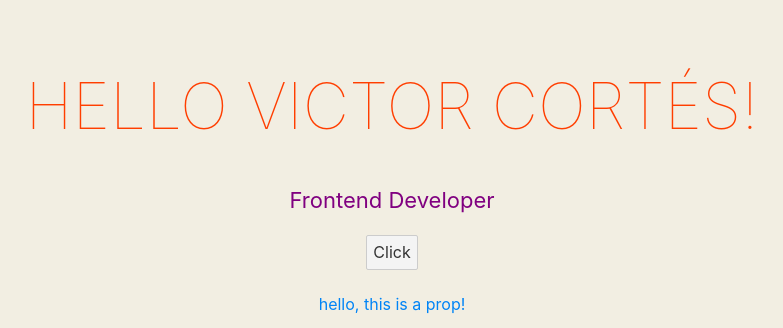
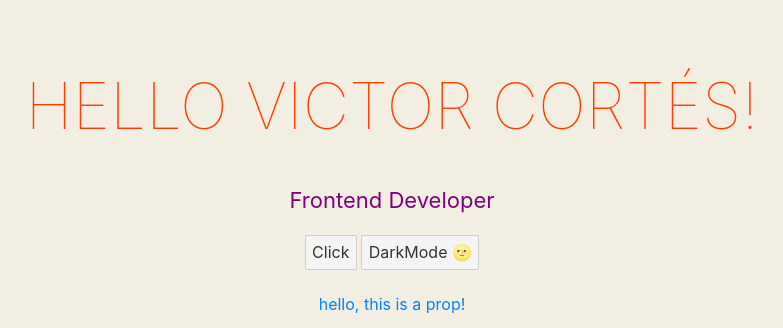
Before and after one commit to corteshvictor/svelte-app, a Svelte app: page / in a window 1280 px wide. Shown: the top 328 px of the page, without its empty margins (248-1031 px from the left). Built offline with nearby package versions, Linux system fonts and the light colour scheme.

Commit message:
Conditionals
Conditionals

```diff
--- a/src/App.svelte
+++ b/src/App.svelte
@@ -34,6 +34,13 @@
 		--theme-color:purple;
 	}
 
+	:global(body.dark-mode) {
+		transition: background-color 500ms, color 500ms;
+		background-color: #1d3040;
+		color:#bfc2c7;
+		--theme-color:#bfc2c7;
+	}
+
 	main {
 		text-align: center;
 		padding: 1em;
--- a/src/components/About.svelte
+++ b/src/components/About.svelte
@@ -1,8 +1,13 @@
 <script>
     let someText = `Frontend Developer`;
     let count = 0;
+    let styles = { darkMode: false }
 
     const handleClick = () => count += 1;
+    const toggle = () => {
+        styles.darkMode = !styles.darkMode
+        window.document.body.classList.toggle("dark-mode")
+    }
 </script>
 
 <style>
@@ -13,6 +18,12 @@
 </style>
 
 <section class="About">
-    <p>{someText}</p>
+    {#if styles.darkMode}
+        <p><span>Hello DarkMode!</span></p>
+    {:else}
+        <p>{someText}</p>
+    {/if}
+
     <button on:click={handleClick}>Click {count == 0 ? '' : count}</button>
+    <button on:click={toggle}>DarkMode {styles.darkMode ? "🌚" : "🌝"}</button>
 </section>
```
